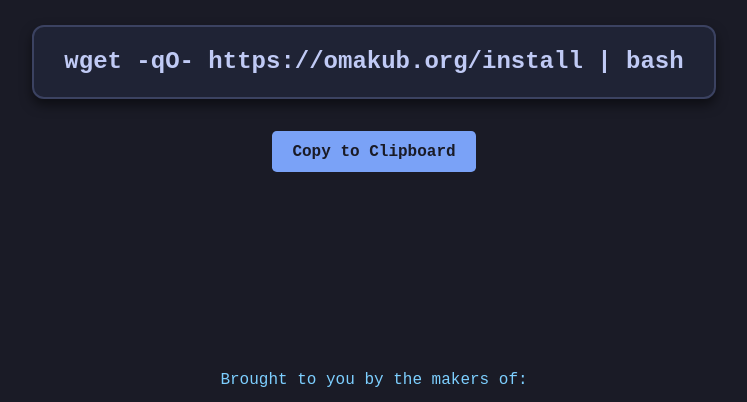
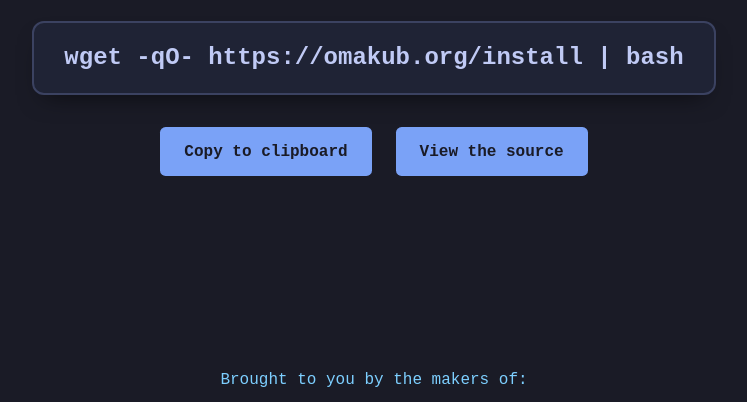
Before and after one commit to basecamp/omakub-site, a plain HTML site: page index.html in a window 1280 px wide. Shown: the part 290-692 px from the top of the page, without its empty margins (266-1013 px from the left). Drawn offline with Linux system fonts and the light colour scheme.

Commit message:
Add link to repo

```diff
--- a/index.html
+++ b/index.html
@@ -66,19 +66,36 @@
                 margin: 0.25em 0 1.75em 0;
             }
 
+            main ul {
+                display: flex;
+                flex-wrap: wrap;
+                gap: 1.5em;
+                justify-content: center;
+                list-style: none;
+                margin-top: 2em;
+                padding: 0;
+            }
+
+            main a,
             main button {
                 background: #7aa2f7;
                 border: none;
-                border-radius: 0.3em;
+                border-radius: 0.35em;
                 color: #1a1b26;
                 cursor: pointer;
+                display: block;
                 font: inherit;
                 font-weight: bold;
                 line-height: 1;
-                margin-top: 2em;
-                padding: 0.85em 1.25em 0.75em 1.25em;
+                padding: 1.1em 1.5em 1em 1.5em;
+                text-decoration: none;
+                transition:
+                    background 0.1s ease,
+                    color 0.1s ease
+                ;
             }
 
+            main a:hover,
             main button:hover {
                 background: #3b4261;
                 color: #c0caf5;
@@ -88,12 +105,15 @@
                 background: #1f2335;
                 border: 2px solid #3b4261;
                 border-radius: 0.5em;
-                box-shadow: 0 0.25em 0.5em rgba(0, 0, 0, 0.5);
+                box-shadow: 0 0.5em 1em -0.5em rgba(0, 0, 0, 0.6);
                 color: #c0caf5;
                 font-family: inherit;
-                font-size: 1.5em;
                 font-weight: bold;
                 padding: 0.75em 1.25em;
+
+                @media(min-width: 48em) {
+                    font-size: 1.5em;
+                }
             }
 
             footer {
@@ -135,7 +155,10 @@
             <h1>OMAKUB</h1>
             <p>An Omakase Developer Setup For Ubuntu 24.04 by DHH</p>
             <code id="command">wget -qO- https://omakub.org/install | bash</code>
-            <button onclick="copyToClipboard()">Copy to Clipboard</button>
+            <ul>
+                <li><button onclick="copyToClipboard()">Copy to clipboard</button></li>
+                <li><a href="https://github.com/basecamp/omakub">View the source</a></li>
+            </ul>
         </main>
         <footer>
             <p>Brought to you by the makers of:</p>
```
